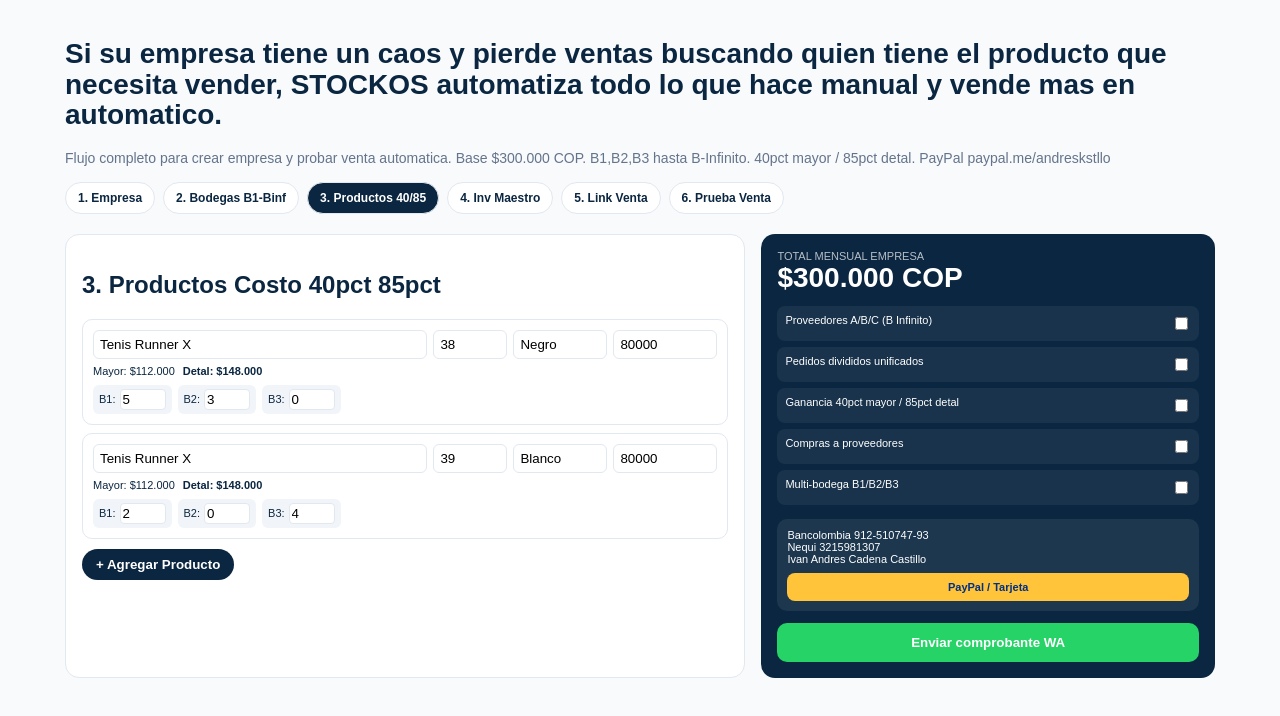
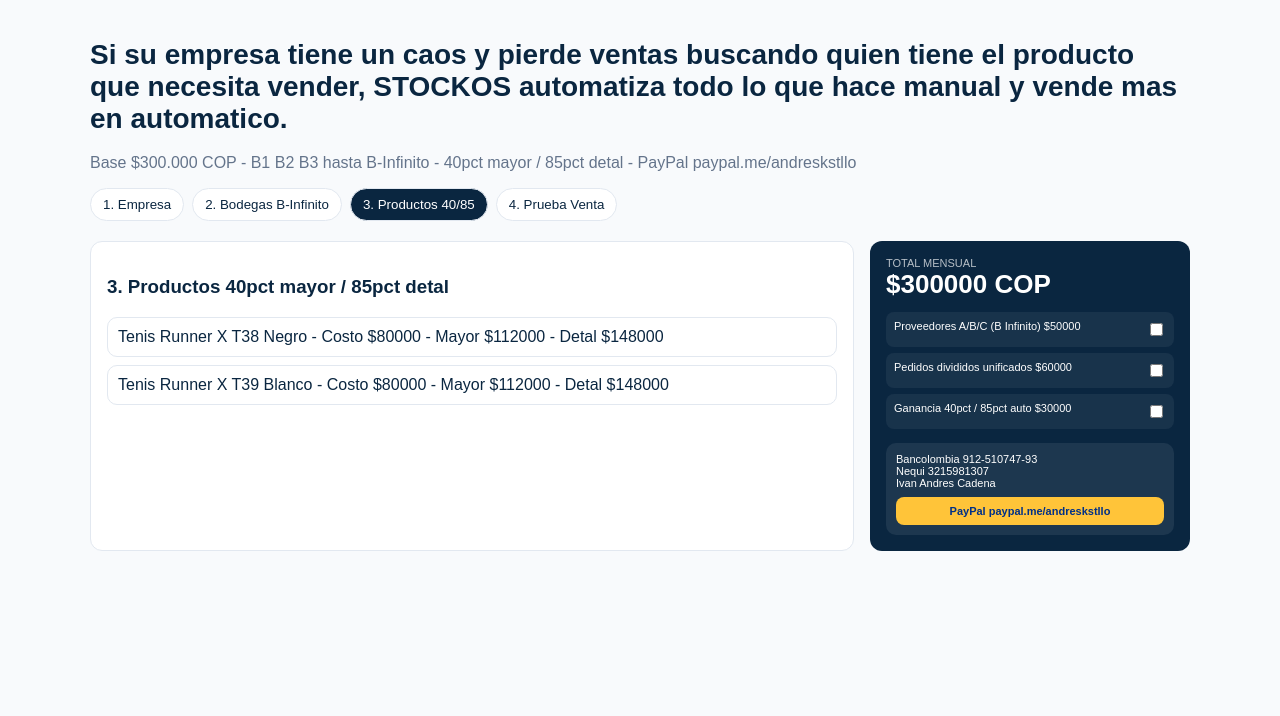
Before and after one commit to adminstockos-dotcom/stockos-v15-full, a Next.js app: page / in a window 1280 px wide. Both pictures are taken after a click on the button "3. Productos 40/85". Shown: the top 716 px of the page. Built offline with nearby package versions, Linux system fonts and the light colour scheme.

Commit message:
Update page.tsx

```diff
--- a/app/page.tsx
+++ b/app/page.tsx
@@ -1,31 +1,10 @@
 "use client";
-// @ts-nocheck
 import { useState, useEffect } from "react";
 
 const BASE = 300000;
 
-function toB64(str) {
-  try {
-    const bytes = new TextEncoder().encode(str);
-    let bin = "";
-    bytes.forEach((b) => { bin += String.fromCharCode(b); });
-    return btoa(bin);
-  } catch {
-    return btoa(unescape(encodeURIComponent(str)));
-  }
-}
-function fromB64(b64) {
-  try {
-    const bin = atob(b64);
-    const bytes = Uint8Array.from(bin, (c) => c.charCodeAt(0));
-    return new TextDecoder().decode(bytes);
-  } catch {
-    return decodeURIComponent(escape(atob(b64)));
-  }
-}
-
 export default function Home() {
-  const [empresa, setEmpresa] = useState({ nombre: "Maxima Importadores", nit: "", wa: "3215981307", email: "adminstockos@gmail.com" });
+  const [empresa, setEmpresa] = useState({ nombre: "Maxima Importadores", wa: "3215981307", email: "adminstockos@gmail.com" });
   const [proveedores, setProveedores] = useState([
     { id: "b1", nombre: "Proveedor A", bodega: "B1" },
     { id: "b2", nombre: "Proveedor B", bodega: "B2" },
@@ -40,223 +19,139 @@
   const [linkGen, setLinkGen] = useState("");
   const [carrito, setCarrito] = useState([]);
   const [filtro, setFiltro] = useState("detal");
-  const [pago, setPago] = useState("efectivo");
 
   const MODULES = [
     { id: "prov", name: "Proveedores A/B/C (B Infinito)", price: 50000 },
     { id: "pedidos", name: "Pedidos divididos unificados", price: 60000 },
-    { id: "ganancia", name: "Ganancia 40pct mayor / 85pct detal", price: 30000 },
-    { id: "compras", name: "Compras a proveedores", price: 50000 },
-    { id: "multibodega", name: "Multi-bodega B1/B2/B3", price: 40000 },
+    { id: "ganancia", name: "Ganancia 40pct / 85pct auto", price: 30000 },
   ];
 
-  const total = BASE + mods.reduce((s, id) => s + ((MODULES.find((m) => m.id === id) || {}).price || 0), 0);
+  const total = BASE + mods.reduce(function(s, id) {
+    var f = MODULES.find(function(m) { return m.id === id; });
+    return s + (f ? f.price : 0);
+  }, 0);
 
-  const addProveedor = () => {
-    const n = proveedores.length + 1;
-    setProveedores([...proveedores, { id: "b" + n, nombre: "Proveedor " + String.fromCharCode(64 + n), bodega: "B" + n }]);
+  const addProveedor = function() {
+    var n = proveedores.length + 1;
+    setProveedores(proveedores.concat([{ id: "b" + n, nombre: "Proveedor " + String.fromCharCode(64 + n), bodega: "B" + n }]));
   };
 
-  const addProducto = () => {
-    const id = "p" + Date.now();
-    const newProd = { id, nombre: "Nuevo Producto", costo: 70000, talla: "38", color: "Negro", stocks: {} };
-    proveedores.forEach((p) => { newProd.stocks[p.id] = 0; });
-    setProductos([...productos, newProd]);
+  const calcMayor = function(costo) { return Math.round(costo * 1.4); };
+  const calcDetal = function(costo) { return Math.round(costo * 1.85); };
+
+  const toB64 = function(str) {
+    if (typeof window === "undefined") return "";
+    try { return window.btoa(unescape(encodeURIComponent(str))); }
+    catch (e) { return window.btoa(str); }
   };
 
-  const calcMayor = (costo) => Math.round(costo * 1.4);
-  const calcDetal = (costo) => Math.round(costo * 1.85);
+  const fromB64 = function(str) {
+    if (typeof window === "undefined") return "{}";
+    try { return decodeURIComponent(escape(window.atob(str))); }
+    catch (e) { return window.atob(str); }
+  };
 
-  const inventarioMaestro = productos.map((p) => {
-    const vals = Object.values(p.stocks);
-    let sum = 0;
-    for (let i = 0; i < vals.length; i++) sum += vals[i];
-    return {...p, totalStock: sum, mayor: calcMayor(p.costo), detal: calcDetal(p.costo) };
-  });
-
-  useEffect(() => {
+  useEffect(function() {
     try {
-      const params = new URLSearchParams(window.location.search);
-      const c = params.get("c");
+      var params = new URLSearchParams(window.location.search);
+      var c = params.get("c");
       if (c) {
-        const data = JSON.parse(fromB64(c));
+        var data = JSON.parse(fromB64(c));
         if (data.empresa) setEmpresa(data.empresa);
         if (data.proveedores) setProveedores(data.proveedores);
         if (data.productos) setProductos(data.productos);
-        if (data.mods) setMods(data.mods);
       }
-    } catch {}
+    } catch (e) {}
   }, []);
 
-  const generarLinkEmpresa = () => {
-    const payload = { empresa, proveedores, productos, mods, base: BASE, total, ts: Date.now() };
-    const b64 = toB64(JSON.stringify(payload));
-    const link = window.location.origin + window.location.pathname + "?c=" + b64;
+  const generarLink = function() {
+    var payload = { empresa: empresa, proveedores: proveedores, productos: productos, mods: mods, total: total };
+    var b64 = toB64(JSON.stringify(payload));
+    var link = window.location.origin + window.location.pathname + "?c=" + b64;
     setLinkGen(link);
-    return link;
   };
 
-  const venderAutomatico = () => {
-    let detalle = carrito.map((item) => {
-      const prod = productos.find((p) => p.id === item.prodId);
-      let restante = item.qty;
-      let origen = [];
-      for (let j = 0; j < proveedores.length; j++) {
-        const prov = proveedores[j];
-        const disp = prod.stocks[prov.id] || 0;
-        if (disp > 0 && restante > 0) {
-          const toma = disp < restante? disp : restante;
-          origen.push(toma + " de " + prov.bodega);
-          restante = restante - toma;
-        }
-      }
-      return prod.nombre + " T" + prod.talla + " x" + item.qty + " -> " + origen.join(" + ") + (restante > 0? " (FALTAN " + restante + ")" : " (OK B1 unificado)");
-    }).join("\n");
+  return (
+    <div style={{ fontFamily: "Arial", background: "#F8FAFC", minHeight: "100vh", color: "#0A2640", padding: 20 }}>
+      <div style={{ maxWidth: 1100, margin: "0 auto" }}>
+        <h1 style={{ fontSize: 28, fontWeight: 900 }}>Si su empresa tiene un caos y pierde ventas buscando quien tiene el producto que necesita vender, STOCKOS automatiza todo lo que hace manual y vende mas en automatico.</h1>
+        <p style={{ color: "#64748B", marginTop: 8 }}>Base $300.000 COP - B1 B2 B3 hasta B-Infinito - 40pct mayor / 85pct detal - PayPal paypal.me/andreskstllo</p>
 
-    let totalVenta = 0;
-    for (let k = 0; k < carrito.length; k++) {
-      const it = carrito[k];
-      const prod = productos.find((p) => p.id === it.prodId);
-      const precio = filtro === "mayor"? calcMayor(prod.costo) : calcDetal(prod.costo);
-      totalVenta = totalVenta + precio * it.qty;
-    }
-    alert("VENTA AUTOMATICA PRUEBA\nEmpresa: " + empresa.nombre + "\nFiltro: " + filtro + " / " + pago + "\n\n" + detalle + "\n\nTotal: $" + totalVenta.toLocaleString("es-CO") + " COP");
-  };
+        <div style={{ display: "flex", gap: 8, marginTop: 16, flexWrap: "wrap" }}>
+          <button onClick={function() { setPaso(0); }} style={{ padding: "8px 12px", borderRadius: 999, background: paso === 0 ? "#0A2640" : "white", color: paso === 0 ? "white" : "#0A2640", border: "1px solid #E2E8F0" }}>1. Empresa</button>
+          <button onClick={function() { setPaso(1); }} style={{ padding: "8px 12px", borderRadius: 999, background: paso === 1 ? "#0A2640" : "white", color: paso === 1 ? "white" : "#0A2640", border: "1px solid #E2E8F0" }}>2. Bodegas B-Infinito</button>
+          <button onClick={function() { setPaso(2); }} style={{ padding: "8px 12px", borderRadius: 999, background: paso === 2 ? "#0A2640" : "white", color: paso === 2 ? "white" : "#0A2640", border: "1px solid #E2E8F0" }}>3. Productos 40/85</button>
+          <button onClick={function() { setPaso(3); }} style={{ padding: "8px 12px", borderRadius: 999, background: paso === 3 ? "#0A2640" : "white", color: paso === 3 ? "white" : "#0A2640", border: "1px solid #E2E8F0" }}>4. Prueba Venta</button>
+        </div>
 
-  const waBase = "Hola STOCKOS, soy " + empresa.nombre + ". Plan BASE $300k + extras $" + (total - BASE).toLocaleString("es-CO") + " = $" + total.toLocaleString("es-CO") + "/mes. Mods: " + mods.join(", ") + ". Link: " + linkGen + ". Envio comprobante Bancolombia 912-510747-93 / Nequi 3215981307 / PayPal paypal.me/andreskstllo";
-
-  return (
-    <div style={{ fontFamily: "Arial, sans-serif", background: "#F8FAFC", minHeight: "100vh", color: "#0A2640" }}>
-      <div style={{ maxWidth: 1150, margin: "0 auto", padding: 20 }}>
-        <h1 style={{ fontSize: 28, fontWeight: 900, lineHeight: 1.1 }}>Si su empresa tiene un caos y pierde ventas buscando quien tiene el producto que necesita vender, STOCKOS automatiza todo lo que hace manual y vende mas en automatico.</h1>
-        <p style={{ fontSize: 14, color: "#64748B", marginTop: 8 }}>Flujo completo para crear empresa y probar venta automatica. Base $300.000 COP. B1,B2,B3 hasta B-Infinito. 40pct mayor / 85pct detal. PayPal paypal.me/andreskstllo</p>
-        <div style={{ display: "flex", gap: 8, marginTop: 16, flexWrap: "wrap" }}>
-          {["Empresa", "Bodegas B1-Binf", "Productos 40/85", "Inv Maestro", "Link Venta", "Prueba Venta"].map((s, i) => (
-            <button key={s} onClick={() => setPaso(i)} style={{ padding: "8px 12px", borderRadius: 999, border: "1px solid #E2E8F0", background: paso === i? "#0A2640" : "white", color: paso === i? "white" : "#0A2640", fontWeight: 700, fontSize: 12 }}>{i + 1}. {s}</button>
-          ))}
-        </div>
-        <div style={{ marginTop: 20, display: "grid", gridTemplateColumns: "1.2fr 0.8fr", gap: 16 }}>
-          <div style={{ background: "white", borderRadius: 14, padding: 16, border: "1px solid #E2E8F0" }}>
+        <div style={{ marginTop: 20, display: "grid", gridTemplateColumns: "1fr 320px", gap: 16 }}>
+          <div style={{ background: "white", borderRadius: 12, padding: 16, border: "1px solid #E2E8F0" }}>
             {paso === 0 && (
               <div>
-                <h2 style={{ fontWeight: 800 }}>1. Crear Empresa</h2>
-                <div style={{ display: "grid", gap: 8, marginTop: 10 }}>
-                  <input value={empresa.nombre} onChange={(e) => setEmpresa({...empresa, nombre: e.target.value })} placeholder="Nombre empresa" style={{ padding: 10, borderRadius: 8, border: "1px solid #E2E8F0" }} />
-                  <input value={empresa.nit} onChange={(e) => setEmpresa({...empresa, nit: e.target.value })} placeholder="NIT" style={{ padding: 10, borderRadius: 8, border: "1px solid #E2E8F0" }} />
-                  <input value={empresa.wa} onChange={(e) => setEmpresa({...empresa, wa: e.target.value })} placeholder="WhatsApp" style={{ padding: 10, borderRadius: 8, border: "1px solid #E2E8F0" }} />
-                  <input value={empresa.email} onChange={(e) => setEmpresa({...empresa, email: e.target.value })} placeholder="Email" style={{ padding: 10, borderRadius: 8, border: "1px solid #E2E8F0" }} />
-                </div>
+                <h3>1. Crear Empresa Maxima</h3>
+                <input value={empresa.nombre} onChange={function(e) { setEmpresa({ nombre: e.target.value, wa: empresa.wa, email: empresa.email }); }} placeholder="Nombre empresa" style={{ width: "100%", padding: 10, marginTop: 8, borderRadius: 8, border: "1px solid #E2E8F0" }} />
+                <input value={empresa.wa} onChange={function(e) { setEmpresa({ nombre: empresa.nombre, wa: e.target.value, email: empresa.email }); }} placeholder="WhatsApp" style={{ width: "100%", padding: 10, marginTop: 8, borderRadius: 8, border: "1px solid #E2E8F0" }} />
+                <input value={empresa.email} onChange={function(e) { setEmpresa({ nombre: empresa.nombre, wa: empresa.wa, email: e.target.value }); }} placeholder="Email" style={{ width: "100%", padding: 10, marginTop: 8, borderRadius: 8, border: "1px solid #E2E8F0" }} />
               </div>
             )}
             {paso === 1 && (
               <div>
-                <h2 style={{ fontWeight: 800 }}>2. Bodegas B1 hasta B-Infinito</h2>
-                <div style={{ marginTop: 10, display: "grid", gap: 8 }}>
-                  {proveedores.map((p) => (
-                    <div key={p.id} style={{ display: "flex", gap: 8, alignItems: "center" }}>
-                      <span style={{ background: "#0A2640", color: "white", padding: "4px 8px", borderRadius: 6, fontSize: 11 }}>{p.bodega}</span>
-                      <input value={p.nombre} onChange={(e) => setProveedores(proveedores.map((x) => x.id === p.id? {...x, nombre: e.target.value } : x))} style={{ flex: 1, padding: 8, borderRadius: 8, border: "1px solid #E2E8F0" }} />
+                <h3>2. Bodegas B1 hasta B-Infinito</h3>
+                {proveedores.map(function(p) {
+                  return (
+                    <div key={p.id} style={{ display: "flex", gap: 8, marginTop: 8 }}>
+                      <span style={{ background: "#0A2640", color: "white", padding: "4px 8px", borderRadius: 6 }}>{p.bodega}</span>
+                      <input value={p.nombre} onChange={function(e) {
+                        var nv = proveedores.map(function(x) { return x.id === p.id ? { id: x.id, bodega: x.bodega, nombre: e.target.value } : x; });
+                        setProveedores(nv);
+                      }} style={{ flex: 1, padding: 8, borderRadius: 8, border: "1px solid #E2E8F0" }} />
                     </div>
-                  ))}
-                </div>
-                <button onClick={addProveedor} style={{ marginTop: 10, padding: "8px 14px", borderRadius: 999, background: "#1ECB6A", border: "none", fontWeight: 700 }}>+ Agregar Proveedor (B{proveedores.length + 1})</button>
+                  );
+                })}
+                <button onClick={addProveedor} style={{ marginTop: 12, padding: "8px 14px", borderRadius: 999, background: "#1ECB6A", border: "none", fontWeight: 700 }}>+ Agregar Proveedor B{proveedores.length + 1}</button>
               </div>
             )}
             {paso === 2 && (
               <div>
-                <h2 style={{ fontWeight: 800 }}>3. Productos Costo 40pct 85pct</h2>
-                <div style={{ marginTop: 10, display: "grid", gap: 8 }}>
-                  {productos.map((prod) => (
-                    <div key={prod.id} style={{ border: "1px solid #E2E8F0", borderRadius: 10, padding: 10 }}>
-                      <div style={{ display: "flex", gap: 6, flexWrap: "wrap" }}>
-                        <input value={prod.nombre} onChange={(e) => setProductos(productos.map((x) => x.id === prod.id? {...x, nombre: e.target.value } : x))} style={{ flex: 1, padding: 6, borderRadius: 6, border: "1px solid #E2E8F0" }} />
-                        <input value={prod.talla} onChange={(e) => setProductos(productos.map((x) => x.id === prod.id? {...x, talla: e.target.value } : x))} style={{ width: 60, padding: 6, borderRadius: 6, border: "1px solid #E2E8F0" }} />
-                        <input value={prod.color} onChange={(e) => setProductos(productos.map((x) => x.id === prod.id? {...x, color: e.target.value } : x))} style={{ width: 80, padding: 6, borderRadius: 6, border: "1px solid #E2E8F0" }} />
-                        <input type="number" value={prod.costo} onChange={(e) => setProductos(productos.map((x) => x.id === prod.id? {...x, costo: parseInt(e.target.value) || 0 } : x))} style={{ width: 90, padding: 6, borderRadius: 6, border: "1px solid #E2E8F0" }} />
-                      </div>
-                      <div style={{ display: "flex", gap: 8, marginTop: 6, fontSize: 11 }}>
-                        <span>Mayor: ${calcMayor(prod.costo).toLocaleString("es-CO")}</span>
-                        <span style={{ fontWeight: 800 }}>Detal: ${calcDetal(prod.costo).toLocaleString("es-CO")}</span>
-                      </div>
-                      <div style={{ display: "flex", gap: 6, marginTop: 8, flexWrap: "wrap" }}>
-                        {proveedores.map((prov) => (
-                          <label key={prov.id} style={{ fontSize: 11, display: "flex", alignItems: "center", gap: 4, background: "#F1F5F9", padding: "4px 6px", borderRadius: 6 }}>
-                            {prov.bodega}:
-                            <input type="number" value={prod.stocks[prov.id] || 0} onChange={(e) => { const v = parseInt(e.target.value) || 0; setProductos(productos.map((x) => x.id === prod.id? {...x, stocks: {...x.stocks, [prov.id]: v } } : x)); }} style={{ width: 40, padding: 2, borderRadius: 4, border: "1px solid #E2E8F0" }} />
-                          </label>
-                        ))}
-                      </div>
+                <h3>3. Productos 40pct mayor / 85pct detal</h3>
+                {productos.map(function(prod) {
+                  return (
+                    <div key={prod.id} style={{ border: "1px solid #E2E8F0", borderRadius: 10, padding: 10, marginTop: 8 }}>
+                      <div>{prod.nombre} T{prod.talla} {prod.color} - Costo ${prod.costo} - Mayor ${calcMayor(prod.costo)} - Detal ${calcDetal(prod.costo)}</div>
                     </div>
-                  ))}
-                </div>
-                <button onClick={addProducto} style={{ marginTop: 10, padding: "8px 14px", borderRadius: 999, background: "#0A2640", color: "white", border: "none", fontWeight: 700 }}>+ Agregar Producto</button>
+                  );
+                })}
               </div>
             )}
             {paso === 3 && (
               <div>
-                <h2 style={{ fontWeight: 800 }}>4. Inventario Maestro Unificado</h2>
-                <table style={{ width: "100%", marginTop: 10, fontSize: 12, borderCollapse: "collapse" }}>
-                  <thead><tr style={{ background: "#F1F5F9" }}><th style={{ padding: 6, textAlign: "left" }}>Producto</th><th>Total</th><th>Mayor</th><th>Detal</th><th>Detalle B</th></tr></thead>
-                  <tbody>
-                    {inventarioMaestro.map((p) => (
-                      <tr key={p.id} style={{ borderBottom: "1px solid #E2E8F0" }}>
-                        <td style={{ padding: 6 }}>{p.nombre} T{p.talla} {p.color}</td>
-                        <td style={{ padding: 6, fontWeight: 800 }}>{p.totalStock}</td>
-                        <td style={{ padding: 6 }}>${p.mayor.toLocaleString("es-CO")}</td>
-                        <td style={{ padding: 6, fontWeight: 700 }}>${p.detal.toLocaleString("es-CO")}</td>
-                        <td style={{ padding: 6, fontSize: 10 }}>{proveedores.map((pr) => pr.bodega + ":" + (p.stocks[pr.id] || 0)).join(" ")}</td>
-                      </tr>
-                    ))}
-                  </tbody>
-                </table>
-              </div>
-            )}
-            {paso === 4 && (
-              <div>
-                <h2 style={{ fontWeight: 800 }}>5. Link Venta Automatica filtrable</h2>
-                <button onClick={generarLinkEmpresa} style={{ marginTop: 10, width: "100%", background: "#0A2640", color: "white", padding: 12, borderRadius: 10, fontWeight: 800 }}>GENERAR LINK CORTO?c= BASE64</button>
-                {linkGen && <div style={{ marginTop: 10, fontSize: 10, wordBreak: "break-all", background: "#F1F5F9", padding: 8, borderRadius: 8 }}>{linkGen}<br /><button onClick={() => navigator.clipboard.writeText(linkGen)} style={{ marginTop: 6, padding: "4px 8px", borderRadius: 999 }}>Copiar</button></div>}
-                <div style={{ marginTop: 12, display: "flex", gap: 8 }}>
-                  <select value={filtro} onChange={(e) => setFiltro(e.target.value)} style={{ padding: 8, borderRadius: 8, border: "1px solid #E2E8F0" }}><option value="detal">Detal</option><option value="mayor">Mayor</option></select>
-                  <select value={pago} onChange={(e) => setPago(e.target.value)} style={{ padding: 8, borderRadius: 8, border: "1px solid #E2E8F0" }}><option value="efectivo">Efectivo</option><option value="transferencia">Transferencia</option><option value="contraentrega">Contraentrega</option></select>
-                </div>
-              </div>
-            )}
-            {paso === 5 && (
-              <div>
-                <h2 style={{ fontWeight: 800 }}>6. Prueba Venta Automatica - Maxima</h2>
-                <div style={{ marginTop: 10 }}>
-                  {inventarioMaestro.map((p) => (
-                    <div key={p.id} style={{ display: "flex", justifyContent: "space-between", padding: 6, borderBottom: "1px solid #F1F5F9", fontSize: 12 }}>
-                      <span>{p.nombre} T{p.talla} - Stock {p.totalStock} - $ {(filtro === "mayor"? p.mayor : p.detal).toLocaleString("es-CO")}</span>
-                      <button onClick={() => { setCarrito((prev) => { const ex = prev.find((x) => x.prodId === p.id); if (ex) return prev.map((x) => x.prodId === p.id? {...x, qty: x.qty + 1 } : x); return [...prev, { prodId: p.id, qty: 1 }]; }); }} style={{ padding: "4px 8px", borderRadius: 999, background: "#1ECB6A", border: "none", fontWeight: 700 }}>+ Agregar</button>
-                    </div>
-                  ))}
-                </div>
-                <div style={{ marginTop: 12, background: "#F8FAFC", padding: 10, borderRadius: 10 }}>
-                  <b>Carrito:</b> {carrito.length === 0? "vacio" : carrito.map((c) => { const pr = productos.find((p) => p.id === c.prodId); return pr?.nombre + " x" + c.qty; }).join(", ")}
-                  {carrito.length > 0 && <button onClick={() => setCarrito([])} style={{ marginLeft: 10, fontSize: 10 }}>Limpiar</button>}
-                </div>
-                <button onClick={venderAutomatico} disabled={carrito.length === 0} style={{ marginTop: 12, width: "100%", background: carrito.length? "#0A2640" : "#CBD5E1", color: "white", padding: 12, borderRadius: 10, fontWeight: 800 }}>VENDER EN AUTOMATICO - PRUEBA</button>
+                <h3>4. Prueba Venta Automatica</h3>
+                <button onClick={generarLink} style={{ width: "100%", marginTop: 12, background: "#0A2640", color: "white", padding: 12, borderRadius: 10, fontWeight: 800 }}>GENERAR LINK ?c= BASE64</button>
+                {linkGen && <div style={{ marginTop: 8, fontSize: 10, wordBreak: "break-all", background: "#F1F5F9", padding: 8, borderRadius: 8 }}>{linkGen}</div>}
               </div>
             )}
           </div>
-          <div style={{ background: "#0A2640", color: "white", borderRadius: 14, padding: 16, height: "fit-content" }}>
-            <div style={{ fontSize: 11, opacity: 0.7 }}>TOTAL MENSUAL EMPRESA</div>
-            <div style={{ fontSize: 28, fontWeight: 900 }}>${total.toLocaleString("es-CO")} COP</div>
-            <div style={{ marginTop: 12, display: "grid", gap: 6 }}>
-              {MODULES.map((m) => (
-                <label key={m.id} style={{ display: "flex", justifyContent: "space-between", fontSize: 11, background: mods.includes(m.id)? "rgba(30,203,106,0.2)" : "rgba(255,255,255,0.06)", padding: "8px", borderRadius: 8 }}>
-                  <span>{m.name}</span>
-                  <input type="checkbox" checked={mods.includes(m.id)} onChange={() => { setMods((prev) => prev.includes(m.id)? prev.filter((x) => x!== m.id) : [...prev, m.id]); }} />
-                </label>
-              ))}
+
+          <div style={{ background: "#0A2640", color: "white", borderRadius: 12, padding: 16 }}>
+            <div style={{ fontSize: 11, opacity: 0.7 }}>TOTAL MENSUAL</div>
+            <div style={{ fontSize: 26, fontWeight: 900 }}>${total} COP</div>
+            <div style={{ marginTop: 12, fontSize: 11 }}>
+              {MODULES.map(function(m) {
+                return (
+                  <label key={m.id} style={{ display: "flex", justifyContent: "space-between", padding: 8, background: "rgba(255,255,255,0.06)", borderRadius: 8, marginTop: 6 }}>
+                    <span>{m.name} ${m.price}</span>
+                    <input type="checkbox" checked={mods.indexOf(m.id) >= 0} onChange={function() {
+                      if (mods.indexOf(m.id) >= 0) { setMods(mods.filter(function(x) { return x !== m.id; })); }
+                      else { setMods(mods.concat([m.id])); }
+                    }} />
+                  </label>
+                );
+              })}
             </div>
             <div style={{ marginTop: 14, background: "rgba(255,255,255,0.08)", padding: 10, borderRadius: 10, fontSize: 11 }}>
-              Bancolombia 912-510747-93<br />Nequi 3215981307<br />Ivan Andres Cadena Castillo<br />
-              <a href="https://paypal.me/andreskstllo" target="_blank" style={{ display: "block", marginTop: 8, background: "#FFC439", color: "#003087", textAlign: "center", padding: 8, borderRadius: 8, fontWeight: 800, textDecoration: "none" }}>PayPal / Tarjeta</a>
+              Bancolombia 912-510747-93<br />Nequi 3215981307<br />Ivan Andres Cadena<br />
+              <a href="https://paypal.me/andreskstllo" target="_blank" style={{ display: "block", marginTop: 8, background: "#FFC439", color: "#003087", textAlign: "center", padding: 8, borderRadius: 8, fontWeight: 800, textDecoration: "none" }}>PayPal paypal.me/andreskstllo</a>
             </div>
-            <button onClick={() => { const l = generarLinkEmpresa(); const url = "https://wa.me/573215981307?text=" + encodeURIComponent(waBase + " Link: " + l); window.open(url, "_blank"); }} style={{ marginTop: 12, width: "100%", background: "#25D366", color: "white", padding: 12, borderRadius: 10, fontWeight: 800, border: "none" }}>Enviar comprobante WA</button>
           </div>
         </div>
       </div>
```
